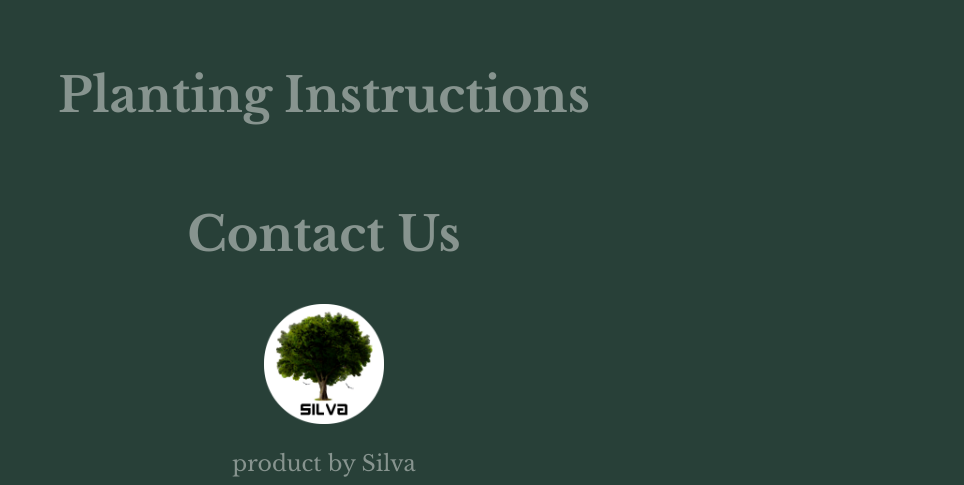
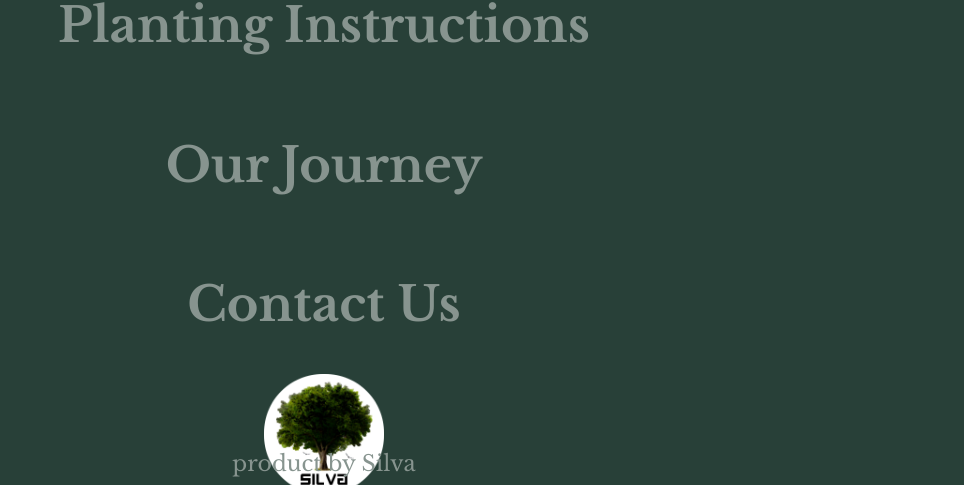
Before and after one commit to dhavalpandey/seed2sprout, a React (Create React App) app: page /seeds in a window 1280 px wide. Both pictures are taken after a click on the label "Seeds". Shown: the part 315-800 px from the top of the page, without its empty margins (316-1280 px from the left). Built offline with nearby package versions, Linux system fonts and the light colour scheme.

Commit message:
link to insta page

```diff
--- a/package.json
+++ b/package.json
@@ -16,6 +16,7 @@
     "react-medium-image-zoom": "^5.1.2",
     "react-router-dom": "^5.3.0",
     "react-scripts": "5.0.1",
+    "react-scroll-motion": "^0.3.2",
     "sass": "^1.58.1",
     "web-vitals": "^2.1.4"
   },
--- a/src/Components/Home/Home.css
+++ b/src/Components/Home/Home.css
@@ -43,7 +43,14 @@ span {
   margin-top: -2%;
   width: 100%;
   position: absolute;
-  z-index: -1;
+  z-index: -1000;
+}
+
+.nav-btn {
+  position: absolute;
+  left: 50%;
+  transform: translate(-50%);
+  bottom: 10%;
 }
 
 @keyframes scale {
--- a/src/Components/Instructions/Card.js
+++ b/src/Components/Instructions/Card.js
@@ -12,7 +12,7 @@ export default function Card(props) {
           <div className="img-container">
             <img height="275" src={img} alt={seed} />
           </div>
-          <button className="button">Jump to {seed}</button>
+          <button className="button">Dig through {seed}</button>
         </div>
       </a>
     </div>
--- a/src/Components/Navbar/MenuContent/MenuContent.js
+++ b/src/Components/Navbar/MenuContent/MenuContent.js
@@ -14,6 +14,9 @@ export default function MenuContent() {
       <a href="/seeds" className="link">
         <h1>Planting Instructions</h1>
       </a>
+      <a href="https://www.instagram.com/silvateam.ye/" className="link">
+        <h1>Our Journey</h1>
+      </a>
       <a href="/contact" className="link">
         <h1>Contact Us</h1>
       </a>
```
Also changed, not shown: src/Components/Home/Next.svg (added), 1 other file (tests, documents, lock files or other folders).
